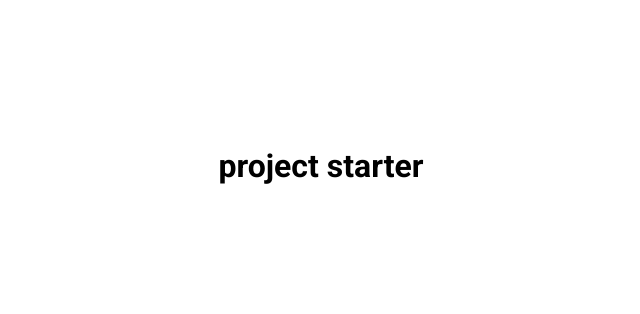
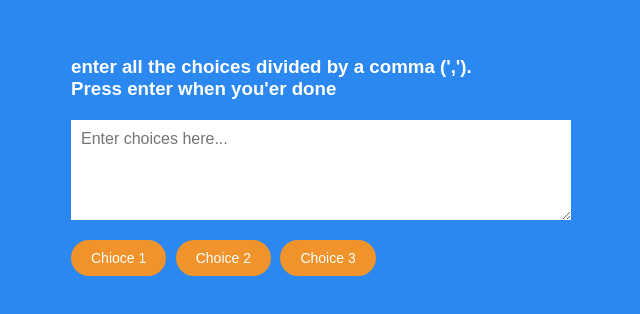
Before and after one commit to csmith120/random-choice-picker, a plain HTML site: page index.html in a window 1280 px wide. Shown: the part 234-548 px from the top of the page, without its empty margins (319-959 px from the left). Drawn offline with Linux system fonts and the light colour scheme; a web font is replaced by a local one.

Commit message:
oh shiny css change

```diff
--- a/index.html
+++ b/index.html
@@ -3,12 +3,28 @@
 <head>
     <meta charset="UTF-8">
     <meta name="viewport" content="width=device-width, initial-scale=1.0">
-    <title>My project</title>
+    <title>Random Choice Picker</title>
 
     <link href="style.css" rel="stylesheet"/>
     <script src="script.js"></script>
 </head>
 <body>
-    <h1>project starter</h1>
+
+    <div class="container">
+        <h3>enter all the choices divided by a comma (',').
+            <br> Press enter when you'er done</h3>
+
+        <textarea placeholder="Enter choices here..." id="textarea"></textarea>
+
+        <div id="tags">
+            <span class="tag">Chioce 1</span>
+            <span class="tag">Choice 2</span>
+            <span class="tag">Choice 3</span>
+        </div>
+    </div>
+
+
+
+
 </body>
 </html>
--- a/style.css
+++ b/style.css
@@ -1,11 +1,12 @@
-@import url('https://fonts.googleapis.com/css2?family=Roboto:ital,wght@0,100;0,300;0,400;0,500;0,700;0,900;1,100;1,300;1,400;1,500;1,700;1,900&display=swap');
+@import url('https://fonts.googleapis.com/css2?family=Muli&display=swap');
 
 * {
     box-sizing: border-box;
 }
 
 body {
-    font-family: 'Roboto', sans-serif;
+    background-color: #2b88f0;
+    font-family: 'Muli', sans-serif;
     display: flex;
     flex-direction: column;
     align-items: center;
@@ -14,3 +15,33 @@ body {
     overflow: hidden;
     margin: 0;
 }
+
+h3 {
+    color: #fff;
+    margin: 10px 0 20px;
+}
+
+.container {
+    width: 500px;
+}
+
+textarea {
+    border: none;
+    display: block;
+    width: 100%;
+    height: 100px;
+    font-family: inherit;
+    padding: 10px;
+    margin: 0 0 20px;
+    font-size: 16px;
+}
+
+.tag {
+background-color: #f0932b;
+color: #fff;
+border-radius: 50px;
+padding: 10px 20px;
+margin: 0 5px 10px 0;
+font-size: 14px;
+display: inline-block;
+}
```
